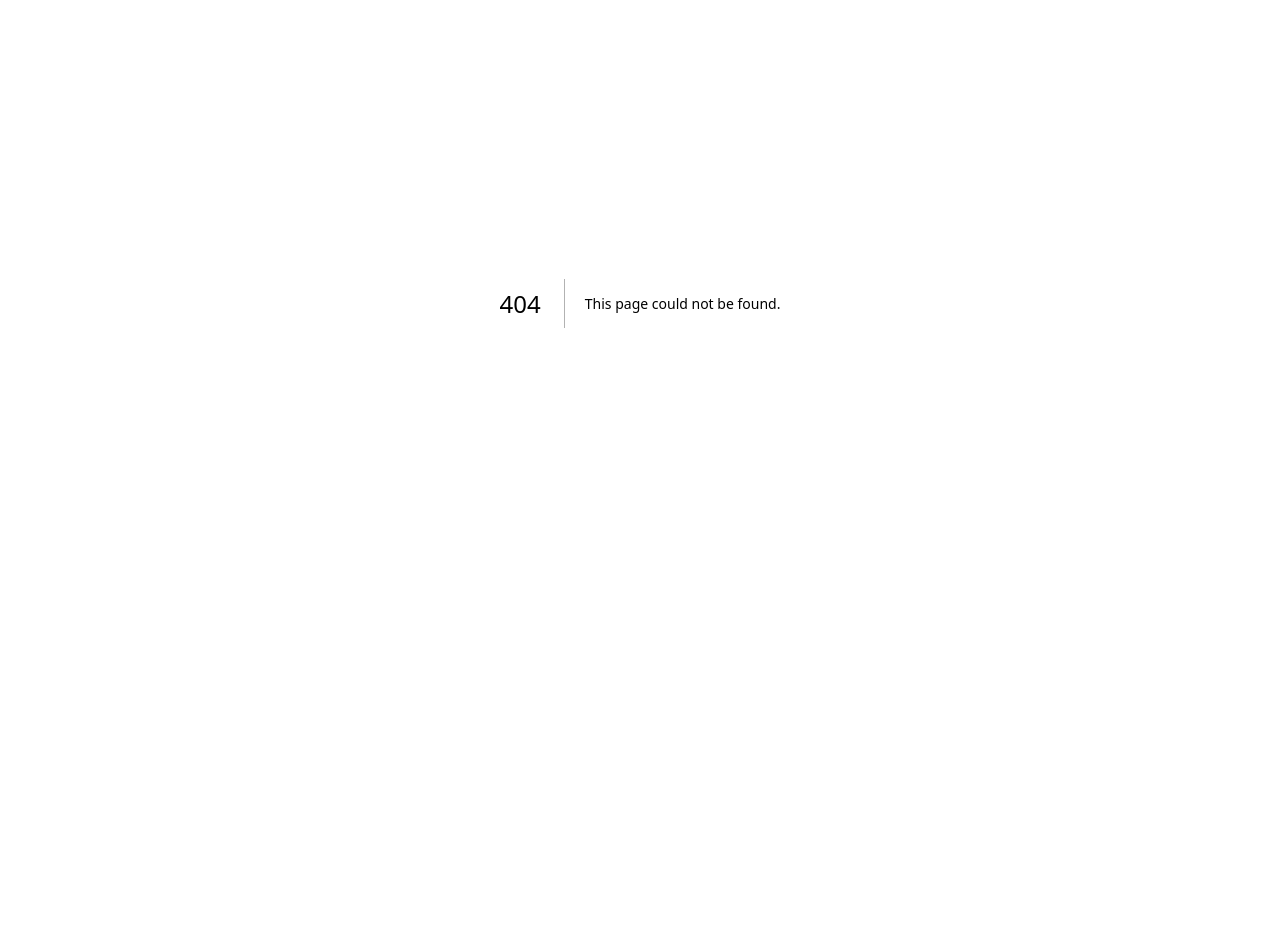
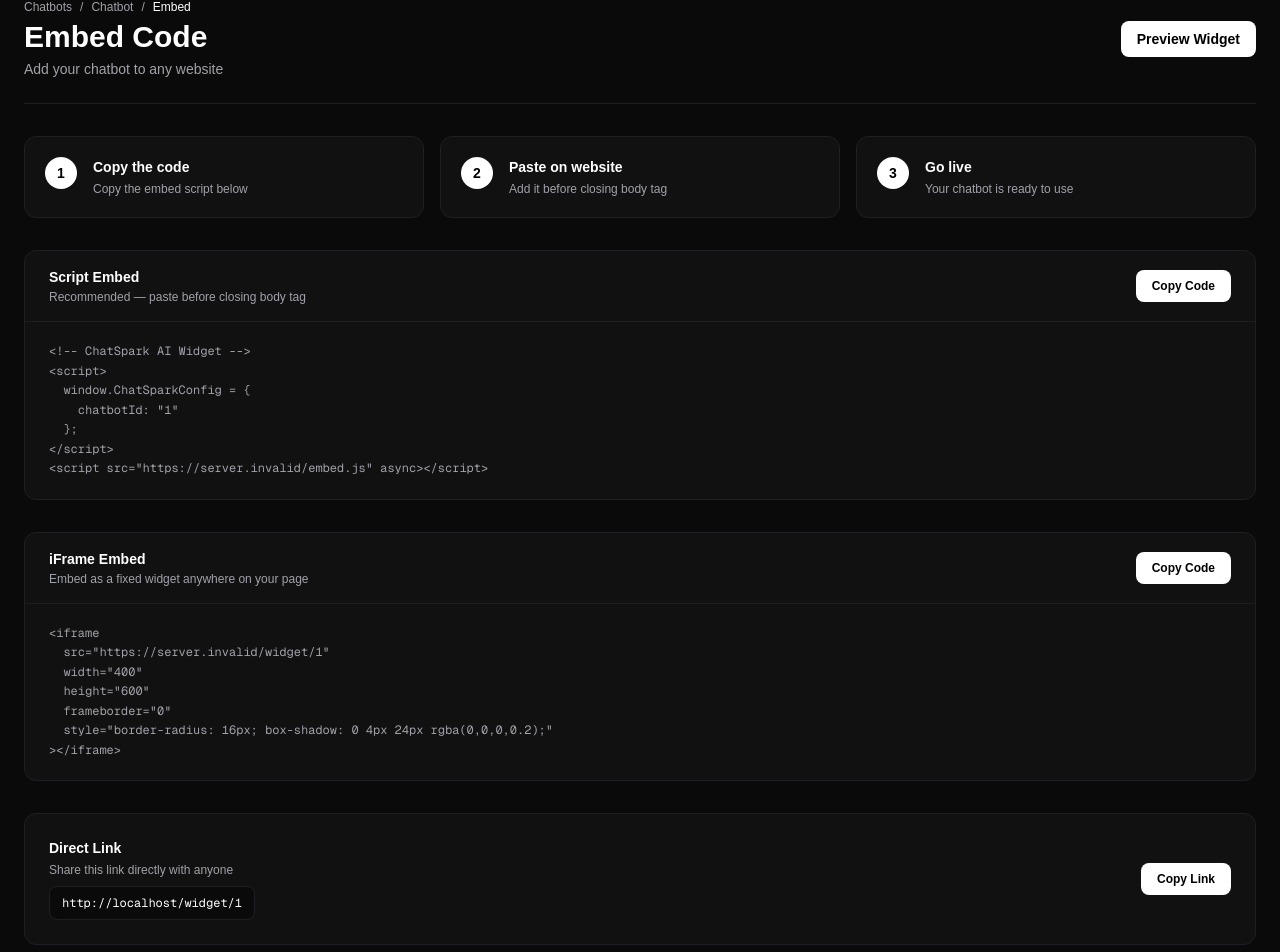
Before and after one commit to Samiullah-2004/Chatspark-ai, a Next.js app: page /dashboard/chatbots/1/embed in a window 1280 px wide. Before the commit this address had no page. Shown: the part 97-1049 px from the top of the page. Before the commit the page ends 800 px from the top, so only its background shows below. Built offline with nearby package versions, Linux system fonts and the light colour scheme; no server answers.

Commit message:
feat: embed code page complete

```diff
--- /dev/null
+++ b/app/(dashboard)/dashboard/chatbots/[id]/embed/page.tsx
@@ -0,0 +1,181 @@
+"use client"
+
+import { useParams } from "next/navigation"
+import { useState } from "react"
+import { motion } from "framer-motion"
+import Link from "next/link"
+
+export default function EmbedPage() {
+  const { id } = useParams()
+  const [copied, setCopied] = useState(false)
+
+  const embedCode = `<!-- ChatSpark AI Widget -->
+<script>
+  window.ChatSparkConfig = {
+    chatbotId: "${id}"
+  };
+</script>
+<script src="${process.env.NEXT_PUBLIC_APP_URL || "http://localhost:3000"}/embed.js" async></script>`
+
+  const iframeCode = `<iframe
+  src="${process.env.NEXT_PUBLIC_APP_URL || "http://localhost:3000"}/widget/${id}"
+  width="400"
+  height="600"
+  frameborder="0"
+  style="border-radius: 16px; box-shadow: 0 4px 24px rgba(0,0,0,0.2);"
+></iframe>`
+
+  const handleCopy = (text: string) => {
+    navigator.clipboard.writeText(text)
+    setCopied(true)
+    setTimeout(() => setCopied(false), 2000)
+  }
+
+  return (
+    <div className="space-y-8 px-4 sm:px-6 lg:px-0">
+
+      {/* Header */}
+      <motion.div
+        initial={{ opacity: 0, y: -10 }}
+        animate={{ opacity: 1, y: 0 }}
+        transition={{ duration: 0.4 }}
+        className="flex flex-col sm:flex-row sm:items-center justify-between gap-4 border-b border-[#1F1F23] pb-6"
+      >
+        <div>
+          <div className="flex items-center gap-2 mb-1">
+            <Link href="/dashboard/chatbots" className="text-[#A1A1AA] text-xs hover:text-white transition">
+              Chatbots
+            </Link>
+            <span className="text-[#A1A1AA] text-xs">/</span>
+            <Link href={`/dashboard/chatbots/${id}`} className="text-[#A1A1AA] text-xs hover:text-white transition">
+              Chatbot
+            </Link>
+            <span className="text-[#A1A1AA] text-xs">/</span>
+            <span className="text-white text-xs">Embed</span>
+          </div>
+          <h1 className="text-white text-2xl sm:text-3xl font-semibold">
+            Embed Code
+          </h1>
+          <p className="text-[#A1A1AA] text-sm mt-1">
+            Add your chatbot to any website
+          </p>
+        </div>
+        <a
+          href={`/widget/${id}`}
+          target="_blank"
+          className="bg-white text-black text-sm font-semibold px-4 py-2 rounded-lg hover:bg-zinc-200 transition-all w-fit"
+        >
+          Preview Widget
+        </a>
+      </motion.div>
+
+      {/* Steps */}
+      <div className="grid grid-cols-1 md:grid-cols-3 gap-4">
+        {[
+          { step: "1", title: "Copy the code", desc: "Copy the embed script below" },
+          { step: "2", title: "Paste on website", desc: "Add it before closing body tag" },
+          { step: "3", title: "Go live", desc: "Your chatbot is ready to use" },
+        ].map((item, i) => (
+          <motion.div
+            key={item.step}
+            initial={{ opacity: 0, y: 20 }}
+            animate={{ opacity: 1, y: 0 }}
+            transition={{ delay: i * 0.1, duration: 0.4 }}
+            className="bg-[#111111] border border-[#1F1F23] rounded-xl p-5 flex items-start gap-4"
+          >
+            <div className="w-8 h-8 rounded-full bg-white text-black text-sm font-bold flex items-center justify-center flex-shrink-0">
+              {item.step}
+            </div>
+            <div>
+              <h3 className="text-white text-sm font-semibold">{item.title}</h3>
+              <p className="text-[#A1A1AA] text-xs mt-1">{item.desc}</p>
+            </div>
+          </motion.div>
+        ))}
+      </div>
+
+      {/* Script Embed */}
+      <motion.div
+        initial={{ opacity: 0, y: 20 }}
+        animate={{ opacity: 1, y: 0 }}
+        transition={{ delay: 0.3, duration: 0.4 }}
+        className="bg-[#111111] border border-[#1F1F23] rounded-xl overflow-hidden"
+      >
+        <div className="flex items-center justify-between px-6 py-4 border-b border-[#1F1F23]">
+          <div>
+            <h2 className="text-white text-sm font-semibold">
+              Script Embed
+            </h2>
+            <p className="text-[#A1A1AA] text-xs mt-0.5">
+              Recommended — paste before closing body tag
+            </p>
+          </div>
+          <button
+            onClick={() => handleCopy(embedCode)}
+            className="text-xs bg-white text-black font-semibold px-4 py-2 rounded-lg hover:bg-zinc-200 transition-all active:scale-95"
+          >
+            {copied ? "Copied! ✓" : "Copy Code"}
+          </button>
+        </div>
+        <pre className="px-6 py-5 text-xs text-[#A1A1AA] overflow-x-auto leading-relaxed">
+          <code>{embedCode}</code>
+        </pre>
+      </motion.div>
+
+      {/* iFrame Embed */}
+      <motion.div
+        initial={{ opacity: 0, y: 20 }}
+        animate={{ opacity: 1, y: 0 }}
+        transition={{ delay: 0.4, duration: 0.4 }}
+        className="bg-[#111111] border border-[#1F1F23] rounded-xl overflow-hidden"
+      >
+        <div className="flex items-center justify-between px-6 py-4 border-b border-[#1F1F23]">
+          <div>
+            <h2 className="text-white text-sm font-semibold">
+              iFrame Embed
+            </h2>
+            <p className="text-[#A1A1AA] text-xs mt-0.5">
+              Embed as a fixed widget anywhere on your page
+            </p>
+          </div>
+          <button
+            onClick={() => handleCopy(iframeCode)}
+            className="text-xs bg-white text-black font-semibold px-4 py-2 rounded-lg hover:bg-zinc-200 transition-all active:scale-95"
+          >
+            {copied ? "Copied! ✓" : "Copy Code"}
+          </button>
+        </div>
+        <pre className="px-6 py-5 text-xs text-[#A1A1AA] overflow-x-auto leading-relaxed">
+          <code>{iframeCode}</code>
+        </pre>
+      </motion.div>
+
+      {/* Direct Link */}
+      <motion.div
+        initial={{ opacity: 0, y: 20 }}
+        animate={{ opacity: 1, y: 0 }}
+        transition={{ delay: 0.5, duration: 0.4 }}
+        className="bg-[#111111] border border-[#1F1F23] rounded-xl p-6 flex flex-col sm:flex-row sm:items-center justify-between gap-4"
+      >
+        <div>
+          <h2 className="text-white text-sm font-semibold">
+            Direct Link
+          </h2>
+          <p className="text-[#A1A1AA] text-xs mt-1">
+            Share this link directly with anyone
+          </p>
+          <p className="text-white text-xs mt-2 font-mono bg-[#0A0A0A] px-3 py-2 rounded-lg border border-[#1F1F23] mt-2">
+            {typeof window !== "undefined" ? window.location.origin : "http://localhost:3000"}/widget/{id}
+          </p>
+        </div>
+        <button
+          onClick={() => handleCopy(`${typeof window !== "undefined" ? window.location.origin : "http://localhost:3000"}/widget/${id}`)}
+          className="text-xs bg-white text-black font-semibold px-4 py-2 rounded-lg hover:bg-zinc-200 transition-all active:scale-95 w-fit flex-shrink-0"
+        >
+          Copy Link
+        </button>
+      </motion.div>
+
+    </div>
+  )
+}
```
